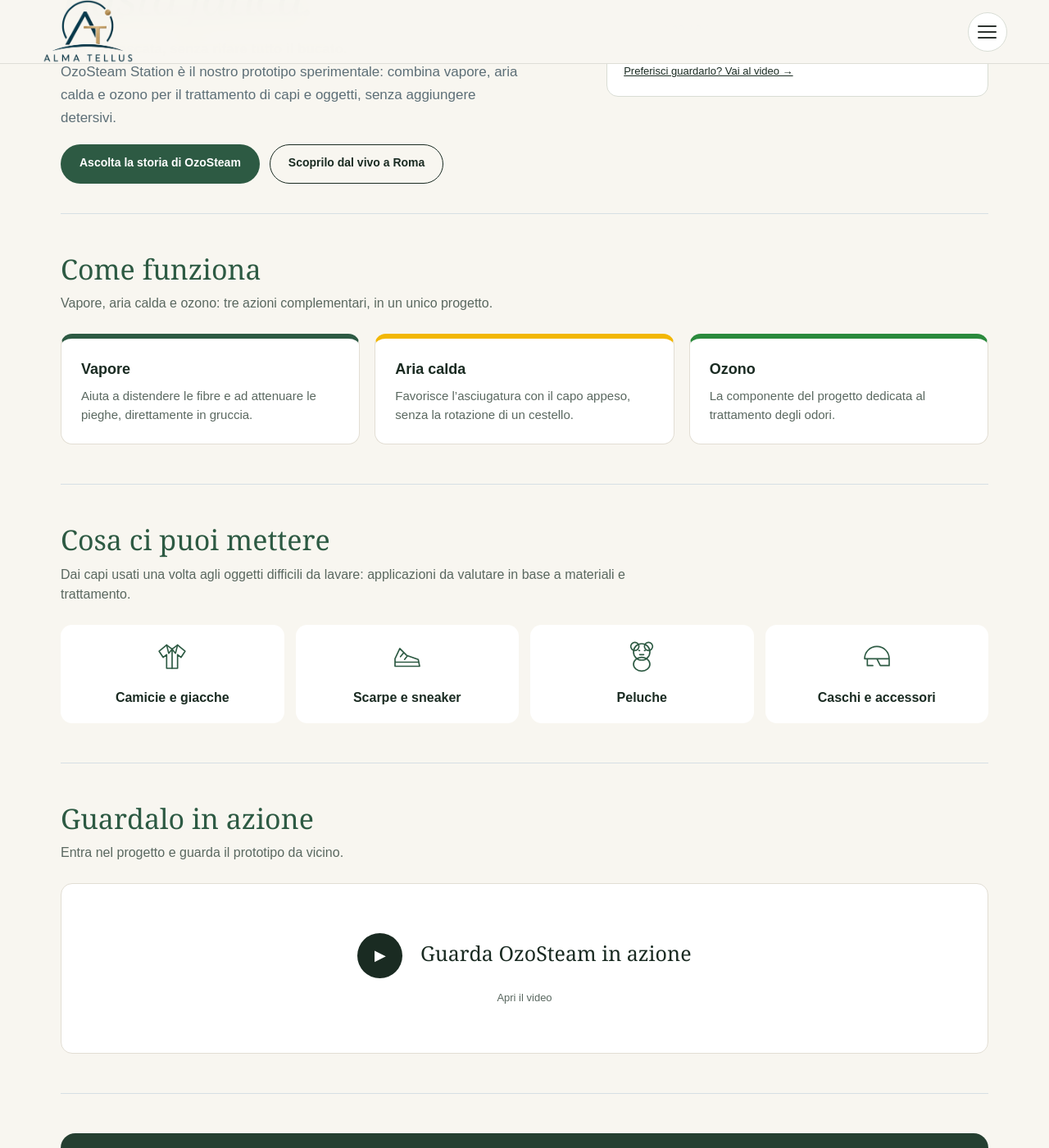
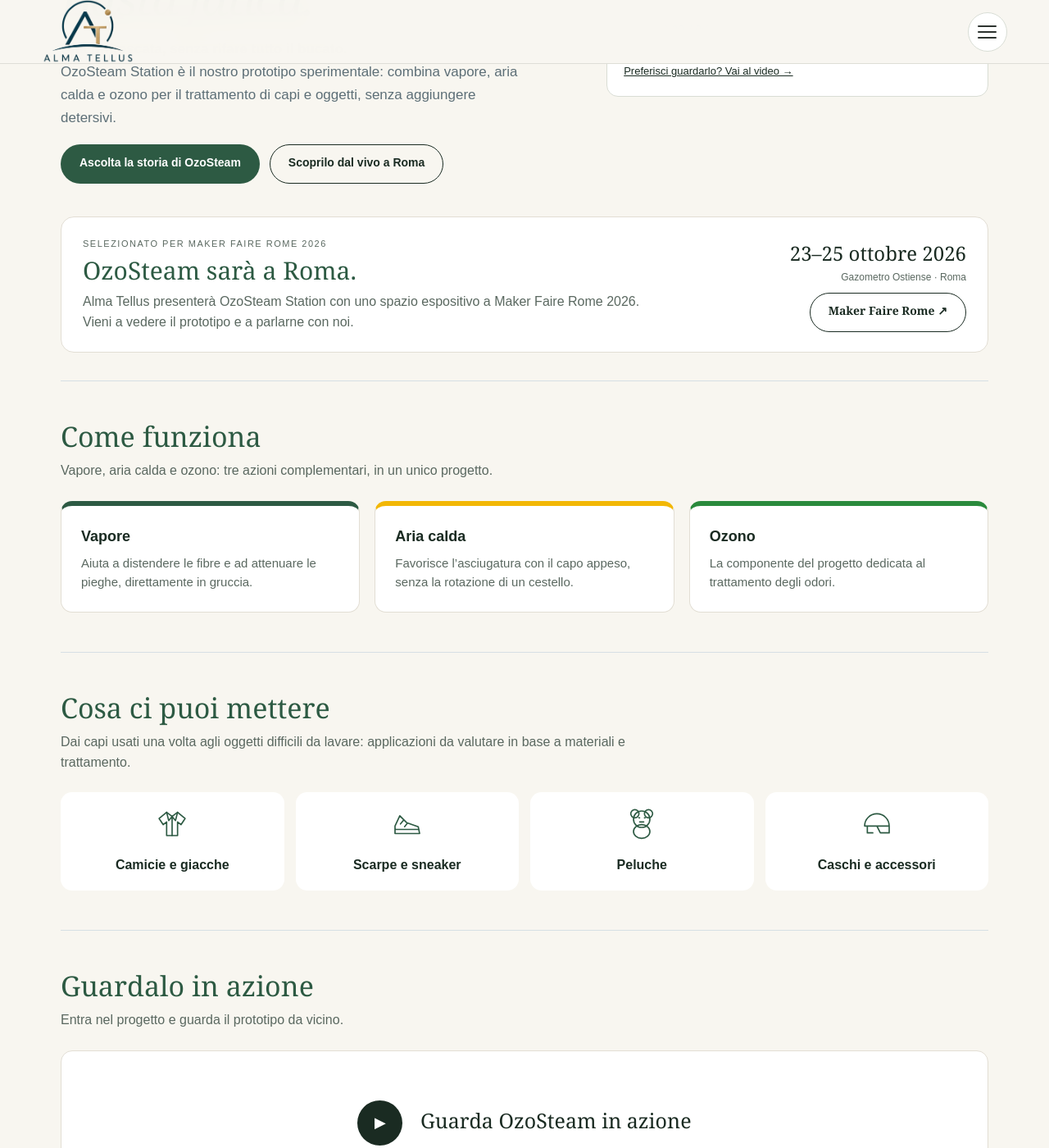
Before and after one commit to almatellus/almatellus.github.io, a Jekyll site: the page built from index.html, in a window 1280 px wide and 1400 px high, scrolled down 963 px. Shown: the whole window at 82% size. Built offline with Jekyll 4.4.1, drawn with Linux system fonts in a browser that asks for light colours.

Commit message:
Highlight Maker Faire Rome 2026 selection on homepage

```diff
--- a/index.html
+++ b/index.html
@@ -50,7 +50,7 @@
 .alma-new-home .hero-copy>.where,.alma-new-home .hero-copy>h1,.alma-new-home .hero-copy>.lead,.alma-new-home .hero-copy>.cta{grid-column:1}
 .alma-new-home .hero-copy>.home-audio{grid-column:2;grid-row:1/span 4;align-self:center;margin-top:0}
 @media(max-width:820px){.alma-new-home .hero{gap:22px}.alma-new-home .hero .hero-copy{display:block}.alma-new-home .hero-copy>.home-audio{margin-top:22px}.alma-new-home .hero .shot{border-radius:12px}}
-</style><div class="alma-new-home"><div class="wrap"><div class="hero" id="ozosteam">
+.alma-new-home .mfr-proof{margin:4px 0 34px;padding:24px 26px;border:1px solid #e2ded4;border-radius:16px;background:#fff;display:grid;grid-template-columns:minmax(0,1fr) auto;gap:24px;align-items:center}.alma-new-home .mfr-proof .kicker{font-size:11px;letter-spacing:1.5px;color:var(--mute);margin-bottom:7px}.alma-new-home .mfr-proof h2{font-size:30px;margin-bottom:8px}.alma-new-home .mfr-proof p{color:var(--mute);max-width:700px}.alma-new-home .mfr-proof .mfr-date{font-family:Georgia,serif;font-size:24px;white-space:nowrap;text-align:right}.alma-new-home .mfr-proof .mfr-date small{display:block;font:12px Arial;color:var(--mute);margin-top:4px}@media(max-width:820px){.alma-new-home .mfr-proof{grid-template-columns:1fr;padding:20px}.alma-new-home .mfr-proof h2{font-size:27px}.alma-new-home .mfr-proof .mfr-date{text-align:left;font-size:21px;white-space:normal}}</style><div class="alma-new-home"><div class="wrap"><div class="hero" id="ozosteam">
   <div class="hero-copy">
     <p class="where">ALMA TELLUS · ASSOCIAZIONE SENZA SCOPO DI LUCRO<br>IL NOSTRO PROGETTO ALLA MAKER FAIRE ROME 2026</p>
     <h1>Basta puzza.<br>Basta stiro.<br><i>Basta fatica.</i></h1>
@@ -61,6 +61,11 @@
   <div class="shot"><img alt="OzoSteam Station: pulito senza lavare, asciugare e stirare, senza detersivi. Vapore, ozono e aria calda." src="{{ '/assets/img/ozosteam-home-banner-20261007.webp' | relative_url }}" width="1774" height="887" decoding="async" fetchpriority="high"><small>OzoSteam Station, prototipo sperimentale</small></div>
 </div>
 
+
+<div class="mfr-proof" aria-label="OzoSteam a Maker Faire Rome 2026">
+  <div><p class="kicker">SELEZIONATO PER MAKER FAIRE ROME 2026</p><h2>OzoSteam sarà a Roma.</h2><p>Alma Tellus presenterà OzoSteam Station con uno spazio espositivo a Maker Faire Rome 2026. Vieni a vedere il prototipo e a parlarne con noi.</p></div>
+  <div class="mfr-date">23–25 ottobre 2026<small>Gazometro Ostiense · Roma</small><a class="btn s" style="margin-top:12px" href="https://makerfairerome.eu/promuovi/" target="_blank" rel="noopener">Maker Faire Rome ↗</a></div>
+</div>
 
 <!-- COME FUNZIONA -->
 <section>
```
